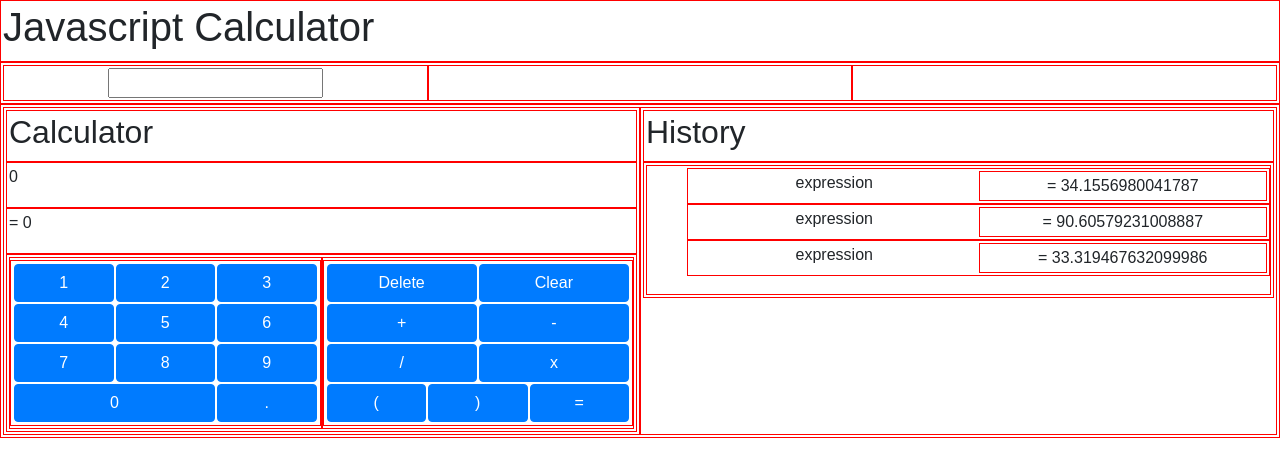
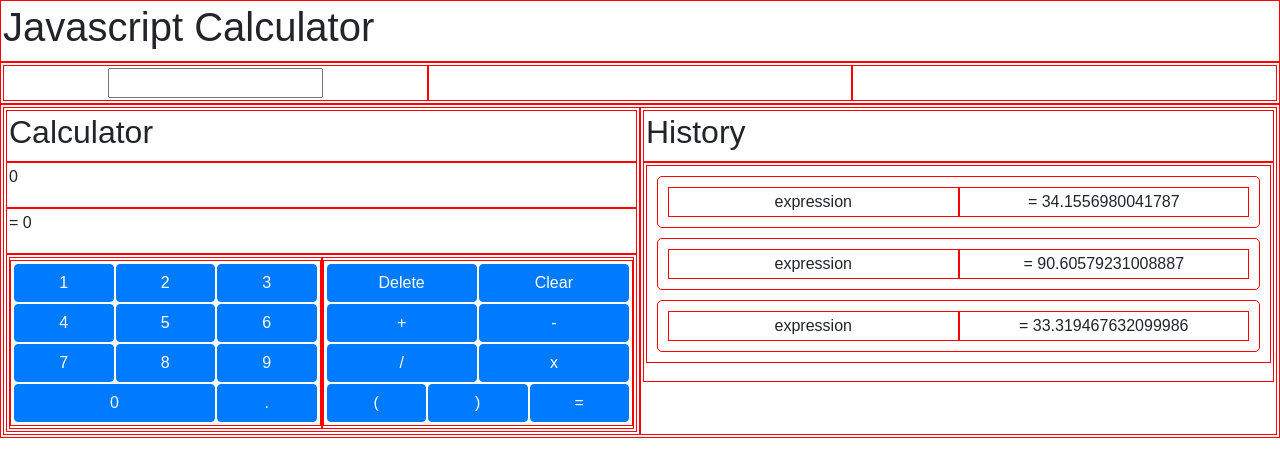
Before and after one commit to eliasm307/FCC-JavaScript-Calculator, a React (Create React App) app: page / in a window 1280 px wide. Shown: the top 476 px of the page. Built offline with nearby package versions, Linux system fonts and the light colour scheme.

Commit message:
History section styling

```diff
--- a/src/components/HistorySection.jsx
+++ b/src/components/HistorySection.jsx
@@ -20,10 +20,10 @@ const HistorySection = ({ arrayHistory, className, ...restProps }) => {
   const historyJSX = arrayHistory.map(({expression, result}, i) => {
 
     return(
-      <li key={expression+result+i} className="row no-gutters">
-        <Col sm={6}>{expression}</Col>
+      <Row as="li" noGutters key={expression+result+i}>
+        <Col className="col" md={6}>{expression}</Col>
         <Col>= {result}</Col>
-      </li>
+      </Row>
     );
 
   });
@@ -39,12 +39,8 @@ const HistorySection = ({ arrayHistory, className, ...restProps }) => {
       </Row>
 
       <Row noGutters>
-        <Col id="container-history">
-
-          <ul>
-            {historyJSX}
-          </ul>
-
+        <Col as="ul" id="container-history">
+          {historyJSX}
         </Col>
       </Row>
 
--- a/src/components/HistorySection.scss
+++ b/src/components/HistorySection.scss
@@ -0,0 +1,14 @@
+#history-section {
+
+  #container-history {
+    padding: 0;
+
+    li {
+      margin: 10px;
+      padding: 10px;
+      border-radius: 5px;
+
+    }
+  }
+
+}
```
